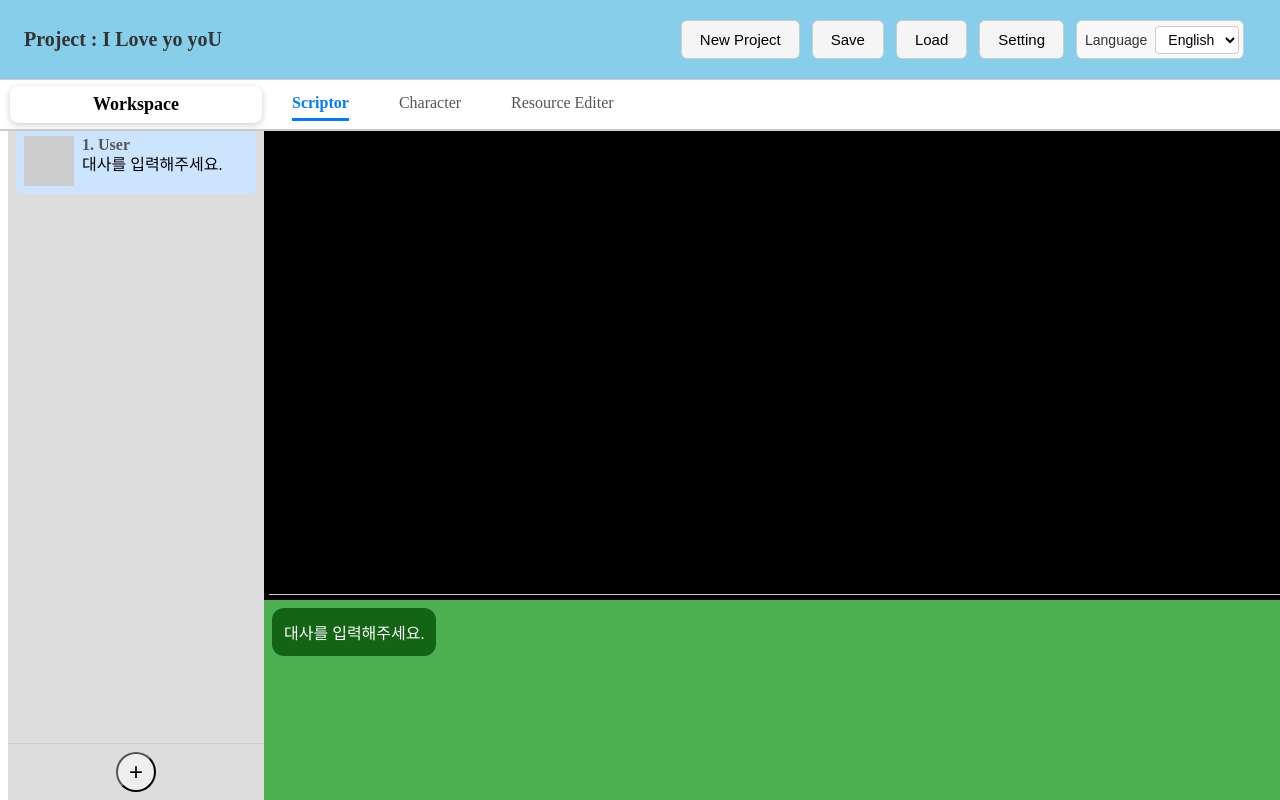
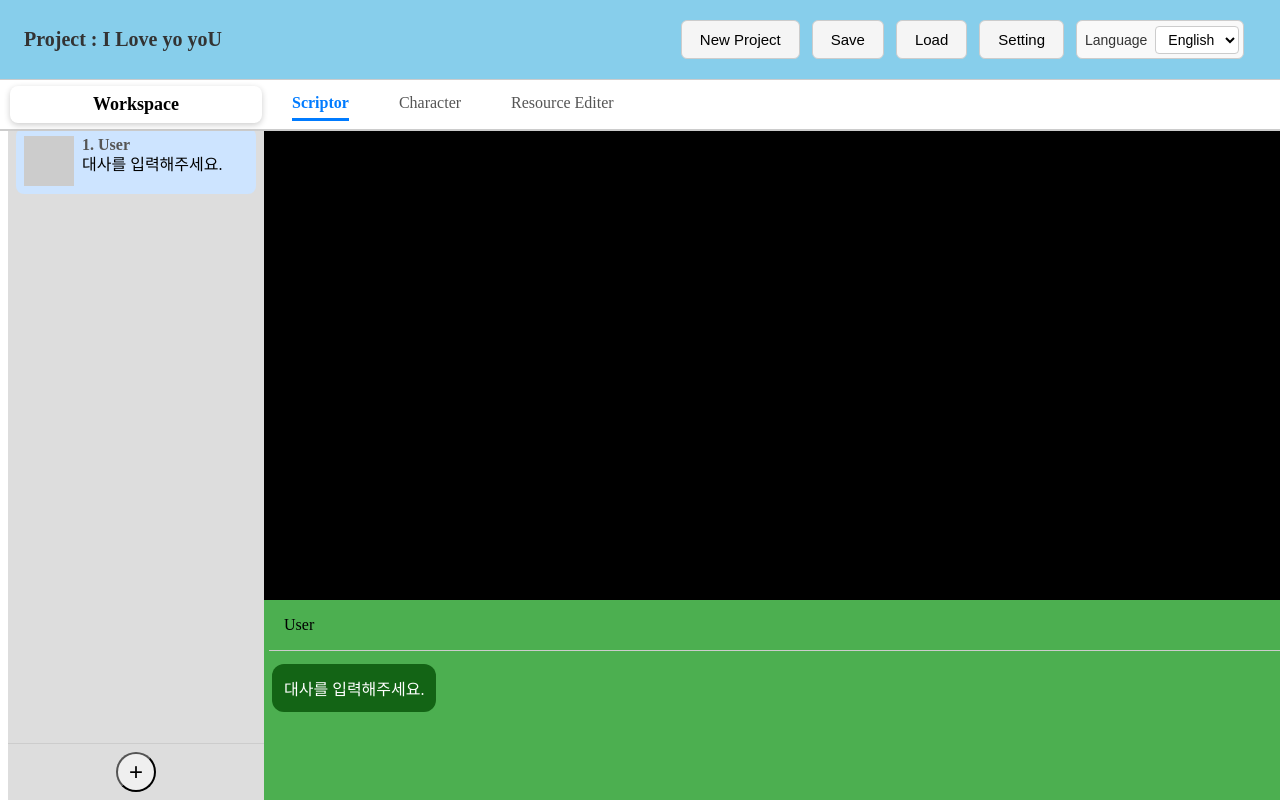
Before and after one commit to andoricano/JsonGenerator, a React (Vite) app: page / in a window 1280 px wide. Built offline with nearby package versions, Linux system fonts and the light colour scheme; no server answers.

Commit message:
[feat] textBoxSection을 callback 구조로 바꿈.

```diff
--- a/src/components/main/tab/scriptor/Scriptor.tsx
+++ b/src/components/main/tab/scriptor/Scriptor.tsx
@@ -1,18 +1,11 @@
 import { useAppStore } from '../../../../AppProvider';
-import { Character } from '../../../../scene';
-import TextBoxChracter from './TextBox/TextBoxCharacter';
 import TextBoxSection from './TextBox/TextBoxSection';
 
 export default function Scriptor() {
 
-    const { scriptItems, selectedIndex, updateScriptText, textEditing, setTextEditing, updateScriptorCharacter } = useAppStore();
-
-    const handleSelectingCharacter = (character: Character) => {
-        updateScriptorCharacter(character);
-    };
+    const { scriptItems, selectedIndex, updateScriptText, updateScriptorCharacter } = useAppStore();
 
     return (
-
         <div
             style={{
                 display: 'flex',
@@ -23,11 +16,11 @@ export default function Scriptor() {
                 boxSizing: 'border-box',
             }}
         >
-            <TextBoxChracter
+            <TextBoxSection
                 scriptString={scriptItems[selectedIndex]}
-                onCharacter={handleSelectingCharacter}
+                updateScriptText={updateScriptText}
+                onCharacter={updateScriptorCharacter}
             />
-            <TextBoxSection />
         </div>
     );
 }
--- a/src/components/main/tab/scriptor/TextBox/TextBoxSection.tsx
+++ b/src/components/main/tab/scriptor/TextBox/TextBoxSection.tsx
@@ -1,39 +1,44 @@
 import React, { useState } from 'react';
 import TextBoxChracter from './TextBoxCharacter';
 import TextBoxScript from './TextBoxScript';
-import { useAppStore } from '../../../../../AppProvider';
 import TextBoxEditingScript from './TextBoxEditingScript';
-import { Character } from '../../../../../scene';
-
-export default function TextBoxSection() {
-  const { scriptItems, selectedIndex, updateScriptText, textEditing, setTextEditing, updateScriptorCharacter } = useAppStore();
+import { Character, Script } from '../../../../../scene';
 
 
-  const [editingScript] = useState(scriptItems[selectedIndex]);
-  console.log("??:" + editingScript.text)
-
-
-  const currentItem = scriptItems[selectedIndex] ?? { scriptString: { script: "" } };
-  const scriptString = currentItem;
+type TextBoxSectionProps = {
+  scriptString: Script;
+  updateScriptText: (script: string) => void;
+  onCharacter: (character: Character) => void;
+};
+export default function TextBoxSection(
+  {
+    scriptString, updateScriptText, onCharacter
+  }: TextBoxSectionProps
+) {
+  var [editing,setEditing]= useState(false);
 
   const handleSave = (script: string) => {
     if (!script.trim()) return;
     updateScriptText(script)
-    setTextEditing(false);
+    setEditing(false);
   };
 
   return (
     <div style={styles.container}>
-      {textEditing ? (
+      <TextBoxChracter
+        scriptString={scriptString}
+        onCharacter={onCharacter}
+      />
+      {editing ? (
         <TextBoxEditingScript
           scriptString={scriptString}
           onSave={handleSave}
-          onCancel={() => setTextEditing(false)}
+          onCancel={() => handleSave}
         />
       ) : (
         <TextBoxScript
           scriptString={scriptString}
-          onEditStart={() => setTextEditing(true)}
+          onEditStart={() => handleSave}
         />
       )}
     </div>
--- a/src/stores/AppStore.ts
+++ b/src/stores/AppStore.ts
@@ -78,7 +78,7 @@ export function useStoreLogic() {
     );
   };
 
-  const [textEditing, setTextEditing] = useState(false);
+  const [scripttextEditing, setscripttextEditing] = useState(false);
 
   const updateScriptorCharacter = (character: Character) => {
     setScriptItems(prev =>
@@ -100,7 +100,7 @@ export function useStoreLogic() {
     );
   };
   const resetScriptorStore = () => {
-    setTextEditing(false)
+    setscripttextEditing(false)
   };
 
   const resetAll = () => {
@@ -233,8 +233,8 @@ export function useStoreLogic() {
     scriptToJSON,
 
     //Sctiptor
-    textEditing,
-    setTextEditing,
+    scripttextEditing,
+    setscripttextEditing,
     updateScriptorCharacter,
     resetScriptorStore,
 
```
